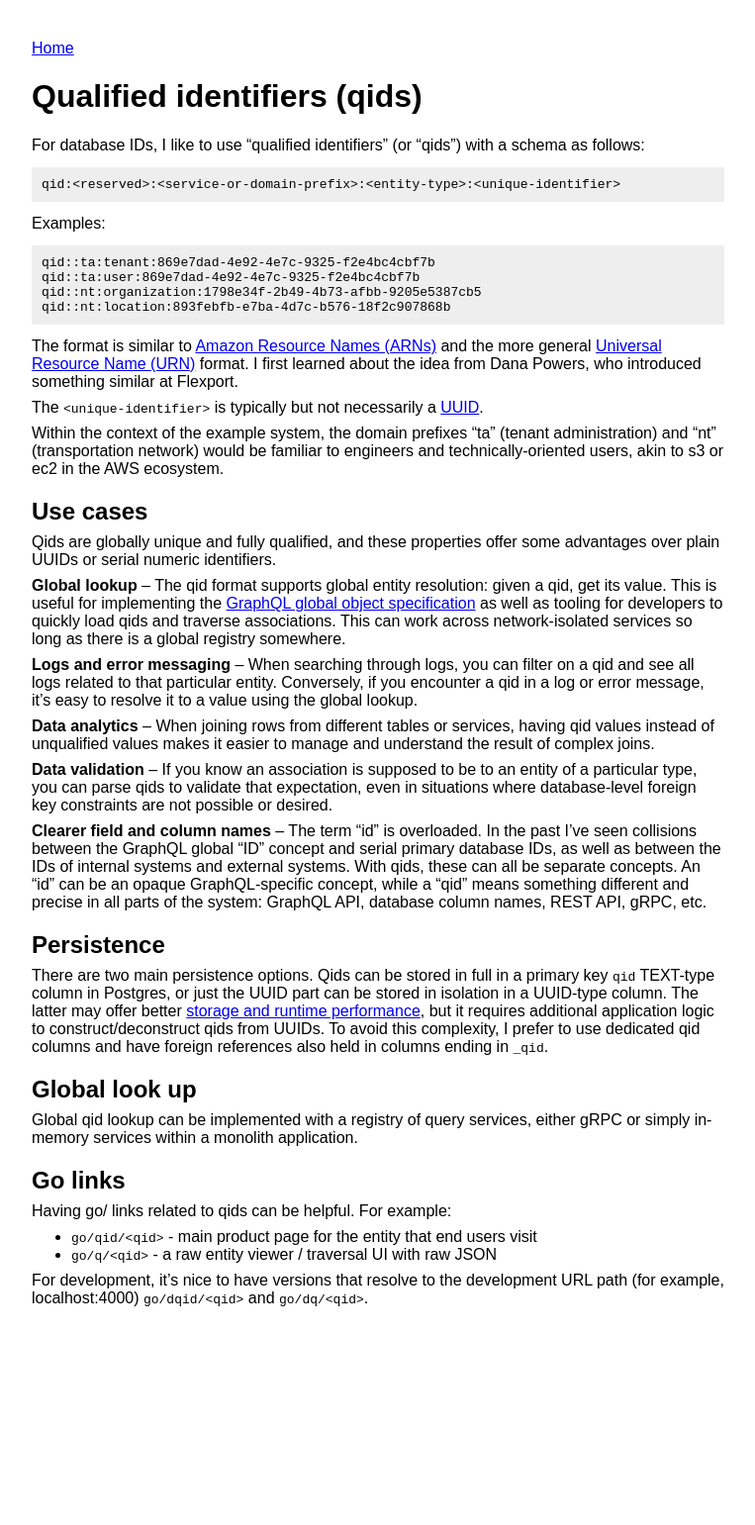
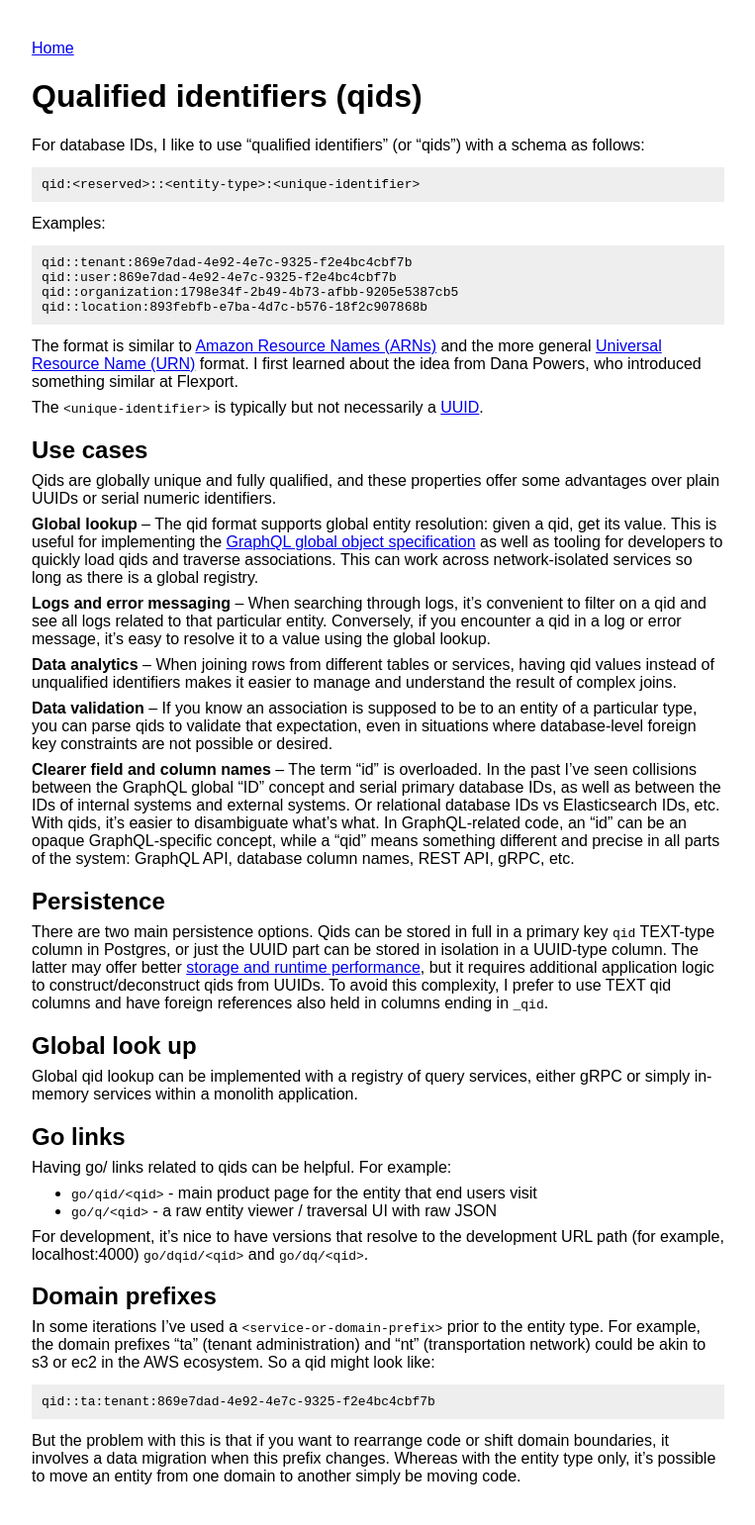
Before and after one commit to maxh/maxheinritz.com, a Jekyll site: the page built from _notes/qualified-identifiers.md, in a window 1280 px wide. Shown: the whole page at 99% size, without its empty margins (108-871 px from the left). Built offline with Jekyll 4.4.1, drawn with Linux system fonts in a browser that asks for light colours; before the commit the page ends 1361 px from its top, so only the background shows below that.

Commit message:
more on qids

````diff
--- a/_notes/qualified-identifiers.md
+++ b/_notes/qualified-identifiers.md
@@ -7,42 +7,40 @@ layout: note
 For database IDs, I like to use "qualified identifiers" (or "qids") with a schema as follows:
 
 ```
-qid:<reserved>:<service-or-domain-prefix>:<entity-type>:<unique-identifier>
+qid:<reserved>::<entity-type>:<unique-identifier>
 ```
 
 Examples:
 
 ```
-qid::ta:tenant:869e7dad-4e92-4e7c-9325-f2e4bc4cbf7b
-qid::ta:user:869e7dad-4e92-4e7c-9325-f2e4bc4cbf7b
-qid::nt:organization:1798e34f-2b49-4b73-afbb-9205e5387cb5
-qid::nt:location:893febfb-e7ba-4d7c-b576-18f2c907868b
+qid::tenant:869e7dad-4e92-4e7c-9325-f2e4bc4cbf7b
+qid::user:869e7dad-4e92-4e7c-9325-f2e4bc4cbf7b
+qid::organization:1798e34f-2b49-4b73-afbb-9205e5387cb5
+qid::location:893febfb-e7ba-4d7c-b576-18f2c907868b
 ```
 
 The format is similar to [Amazon Resource Names (ARNs)](https://docs.aws.amazon.com/general/latest/gr/aws-arns-and-namespaces.html) and the more general [Universal Resource Name (URN)](https://en.wikipedia.org/wiki/Uniform_Resource_Name) format. I first learned about the idea from Dana Powers, who introduced something similar at Flexport.
 
 The `<unique-identifier>` is typically but not necessarily a [UUID](https://en.wikipedia.org/wiki/Universally_unique_identifier).
 
-Within the context of the example system, the domain prefixes "ta" (tenant administration) and "nt" (transportation network) would be familiar to engineers and technically-oriented users, akin to s3 or ec2 in the AWS ecosystem.
-
 ## Use cases
 
 Qids are globally unique and fully qualified, and these properties offer some advantages over plain UUIDs or serial numeric identifiers.
 
-**Global lookup** – The qid format supports global entity resolution: given a qid, get its value. This is useful for implementing the [GraphQL global object specification](https://graphql.org/learn/global-object-identification/) as well as tooling for developers to quickly load qids and traverse associations. This can work across network-isolated services so long as there is a global registry somewhere.
+**Global lookup** – The qid format supports global entity resolution: given a qid, get its value. This is useful for implementing the [GraphQL global object specification](https://graphql.org/learn/global-object-identification/) as well as tooling for developers to quickly load qids and traverse associations. This can work across network-isolated services so long as there is a global registry.
 
-**Logs and error messaging** – When searching through logs, you can filter on a qid and see all logs related to that particular entity. Conversely, if you encounter a qid in a log or error message, it’s easy to resolve it to a value using the global lookup.
+**Logs and error messaging** – When searching through logs, it's convenient to filter on a qid and see all logs related to that particular entity. Conversely, if you encounter a qid in a log or error message, it’s easy to resolve it to a value using the global lookup.
 
-**Data analytics** – When joining rows from different tables or services, having qid values instead of unqualified values makes it easier to manage and understand the result of complex joins.
+**Data analytics** – When joining rows from different tables or services, having qid values instead of unqualified identifiers makes it easier to manage and understand the result of complex joins.
 
 **Data validation** – If you know an association is supposed to be to an entity of a particular type, you can parse qids to validate that expectation, even in situations where database-level foreign key constraints are not possible or desired.
 
-**Clearer field and column names** – The term "id" is overloaded. In the past I’ve seen collisions between the GraphQL global "ID" concept and serial primary database IDs, as well as between the IDs of internal systems and external systems. With qids, these can all be separate concepts. An "id" can be an opaque GraphQL-specific concept, while a "qid" means something different and precise in all parts of the system: GraphQL API, database column names, REST API, gRPC, etc.
+**Clearer field and column names** – The term "id" is overloaded. In the past I’ve seen collisions between the GraphQL global "ID" concept and serial primary database IDs, as well as between the IDs of internal systems and external systems. Or relational database IDs vs Elasticsearch IDs, etc. With qids, it's easier to disambiguate what's what. In GraphQL-related code, an "id" can be an opaque GraphQL-specific concept, while a "qid" means something different and precise in all parts of the system: GraphQL API, database column names, REST API, gRPC, etc.
 
 
 ## Persistence
 
-There are two main persistence options. Qids can be stored in full in a primary key `qid` TEXT-type column in Postgres, or just the UUID part can be stored in isolation in a UUID-type column. The latter may offer better [storage and runtime performance](https://stackoverflow.com/a/44101628), but it requires additional application logic to construct/deconstruct qids from UUIDs. To avoid this complexity, I prefer to use dedicated qid columns and have foreign references also held in columns ending in `_qid`.
+There are two main persistence options. Qids can be stored in full in a primary key `qid` TEXT-type column in Postgres, or just the UUID part can be stored in isolation in a UUID-type column. The latter may offer better [storage and runtime performance](https://stackoverflow.com/a/44101628), but it requires additional application logic to construct/deconstruct qids from UUIDs. To avoid this complexity, I prefer to use TEXT qid columns and have foreign references also held in columns ending in `_qid`.
 
 
 ## Global look up
@@ -57,3 +55,13 @@ Having go/ links related to qids can be helpful. For example:
 * `go/q/<qid>` - a raw entity viewer / traversal UI with raw JSON
 
 For development, it’s nice to have versions that resolve to the development URL path (for example, localhost:4000) `go/dqid/<qid>` and `go/dq/<qid>`.
+
+## Domain prefixes
+
+In some iterations I've used a `<service-or-domain-prefix>` prior to the entity type. For example, the domain prefixes "ta" (tenant administration) and "nt" (transportation network) could be akin to s3 or ec2 in the AWS ecosystem. So a qid might look like:
+
+```
+qid::ta:tenant:869e7dad-4e92-4e7c-9325-f2e4bc4cbf7b
+```
+
+But the problem with this is that if you want to rearrange code or shift domain boundaries, it involves a data migration when this prefix changes. Whereas with the entity type only, it's possible to move an entity from one domain to another simply be moving code.
````
